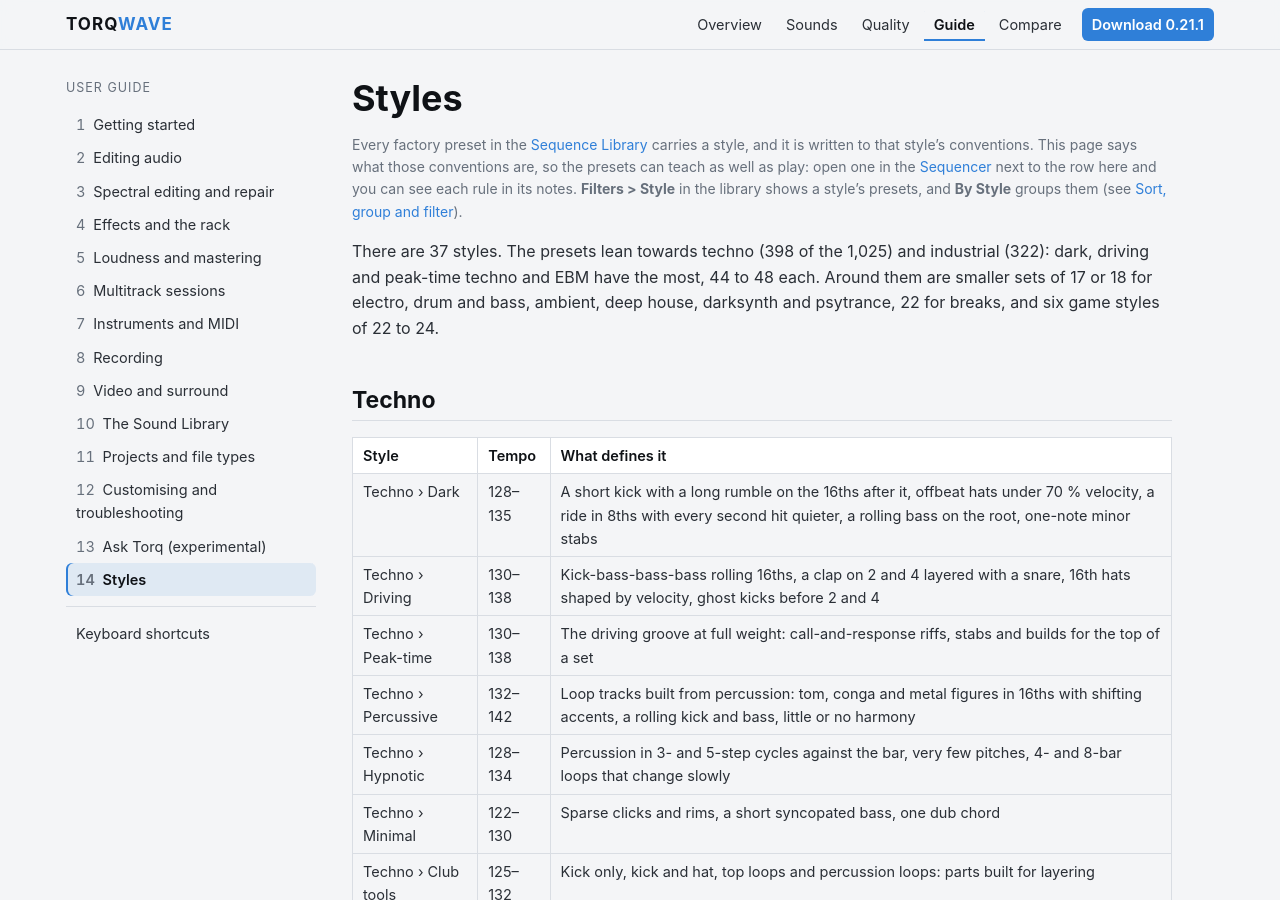
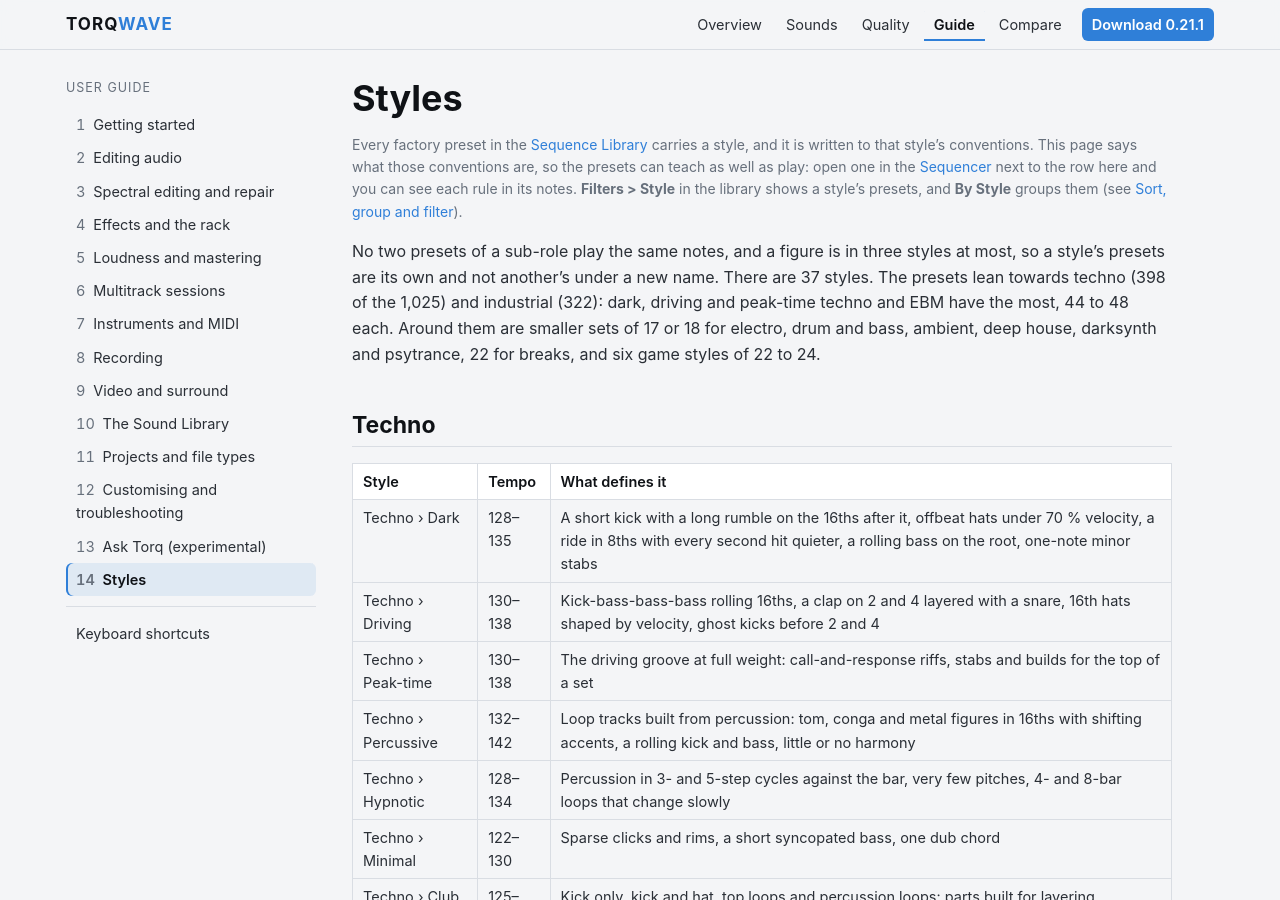
Before and after one commit to BobClawblaw/torqwave, a Jekyll site: the page built from docs/guide/14-styles.md, in a window 1280 px wide and 900 px high. Built offline with Jekyll 4.4.1, drawn with Linux system fonts in a browser that asks for light colours; our own code applies the rules of GitHub Pages for plain Markdown files.

Commit message:
The Sequence Library overhaul is whole: the guide, the fix log and the changelog
The guide's preset rules and the Styles chapter say that no two presets of a sub-role
play the same notes and that a figure is in three styles at most. The fix log has the
user's verdict on the clips.

Fixes #91.

```diff
--- a/docs/guide/14-styles.md
+++ b/docs/guide/14-styles.md
@@ -2,7 +2,7 @@
 
 Every factory preset in the [Sequence Library](07-instruments-and-midi.md#presets) carries a style, and it is written to that style's conventions. This page says what those conventions are, so the presets can teach as well as play: open one in the [Sequencer](07-instruments-and-midi.md#the-sequencer) next to the row here and you can see each rule in its notes. **Filters > Style** in the library shows a style's presets, and **By Style** groups them (see [Sort, group and filter](07-instruments-and-midi.md#sort-group-and-filter)).
 
-There are 37 styles. The presets lean towards techno (398 of the 1,025) and industrial (322): dark, driving and peak-time techno and EBM have the most, 44 to 48 each. Around them are smaller sets of 17 or 18 for electro, drum and bass, ambient, deep house, darksynth and psytrance, 22 for breaks, and six game styles of 22 to 24.
+No two presets of a sub-role play the same notes, and a figure is in three styles at most, so a style's presets are its own and not another's under a new name. There are 37 styles. The presets lean towards techno (398 of the 1,025) and industrial (322): dark, driving and peak-time techno and EBM have the most, 44 to 48 each. Around them are smaller sets of 17 or 18 for electro, drum and bass, ambient, deep house, darksynth and psytrance, 22 for breaks, and six game styles of 22 to 24.
 
 ## Techno
 
```
Also changed, not shown: docs/DOGFOODING.md (+1 -1 lines), docs/guide/07-instruments-and-midi.md (+2 -1 lines), CHANGELOG.md.
